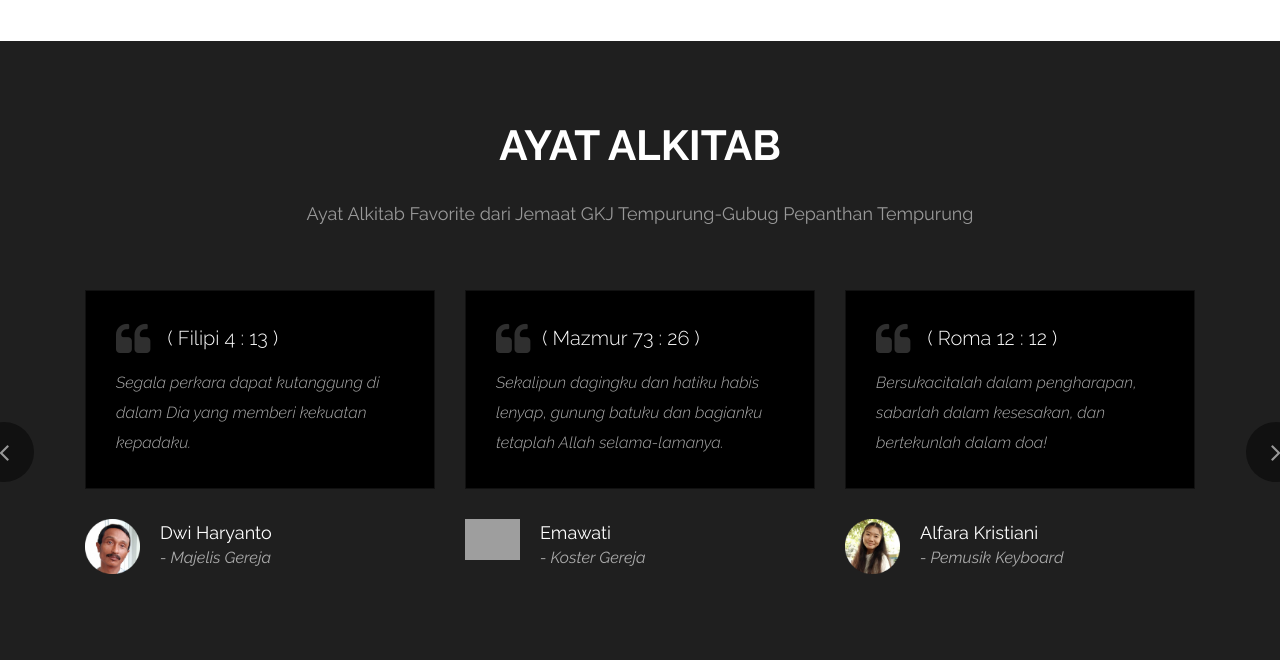
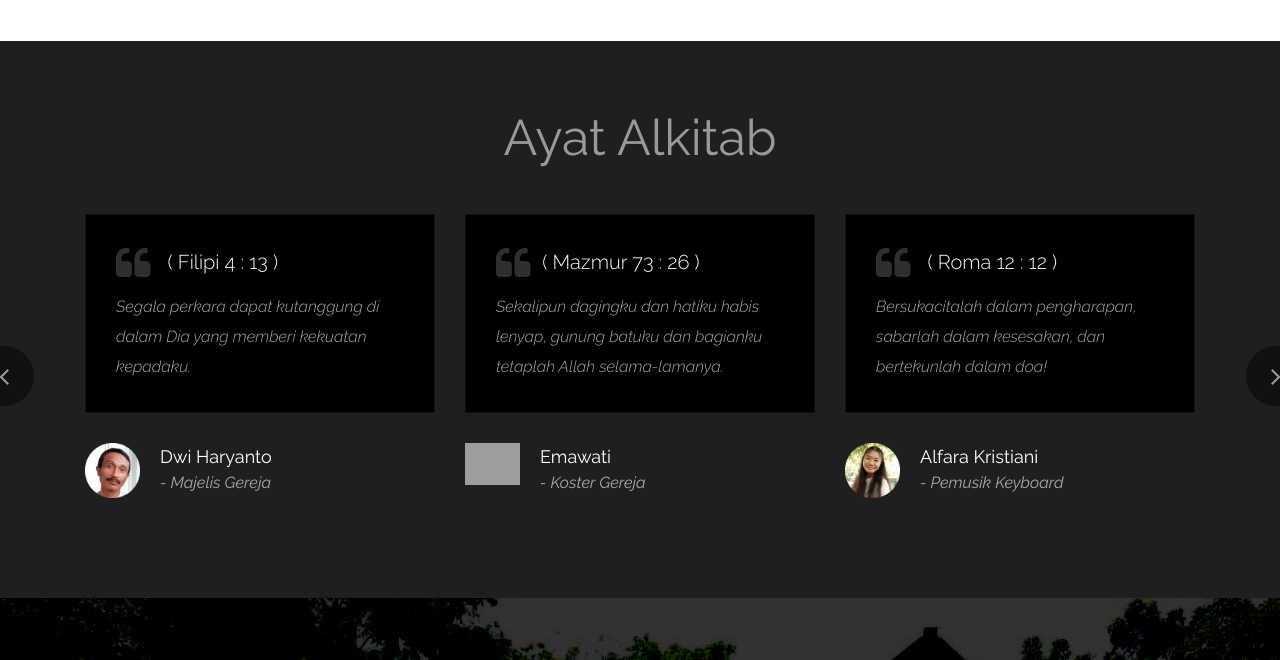
Before and after one commit to alfaraaa/gkj-tempurung.github.io, a plain HTML site: page index.html in a window 1280 px wide. Shown: the part 3820-4480 px from the top of the page. Drawn offline with Linux system fonts and the light colour scheme; grey boxes are pictures that could not be loaded.

Commit message:
update ayat

```diff
--- a/index.html
+++ b/index.html
@@ -373,8 +373,8 @@
          <div class="container">
             <div class="section-title row text-center">
                <div class="col-md-8 col-md-offset-2">
-                  <h3 style="color: white;">Ayat Alkitab</h3>
-                  <p class="lead">Ayat Alkitab Favorite dari Jemaat GKJ Tempurung-Gubug Pepanthan Tempurung</p>
+
+                  <p class="lead" style="font-size: 50px;">Ayat Alkitab </p>
                </div>
                <!-- end col -->
             </div>
```
